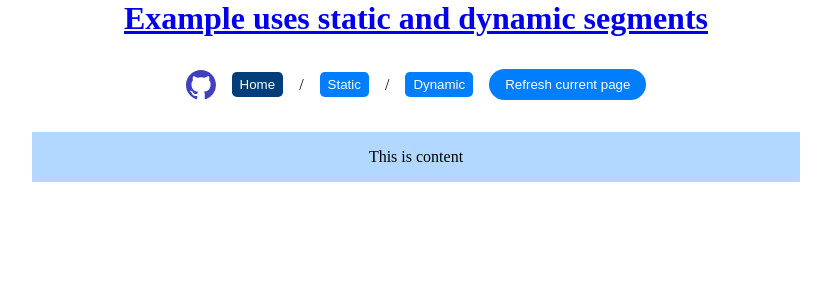
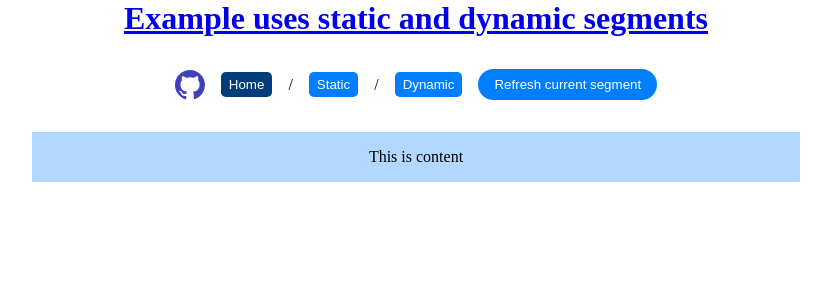
Before and after one commit to denisso/next13-app-exp, a Next.js app: page / in a window 1280 px wide. Shown: the top 300 px of the page, without its empty margins (224-1055 px from the left). Built offline with nearby package versions, Linux system fonts and the light colour scheme.

Commit message:
fix text button

```diff
--- a/components/Nav.tsx
+++ b/components/Nav.tsx
@@ -53,7 +53,7 @@ export const Nav = () => {
           className={styles.button}
           {...(isPending ? { disabled: true } : {})}
         >
-          Refresh current page
+          Refresh current segment
         </button>
       </div>
     </div>
```
